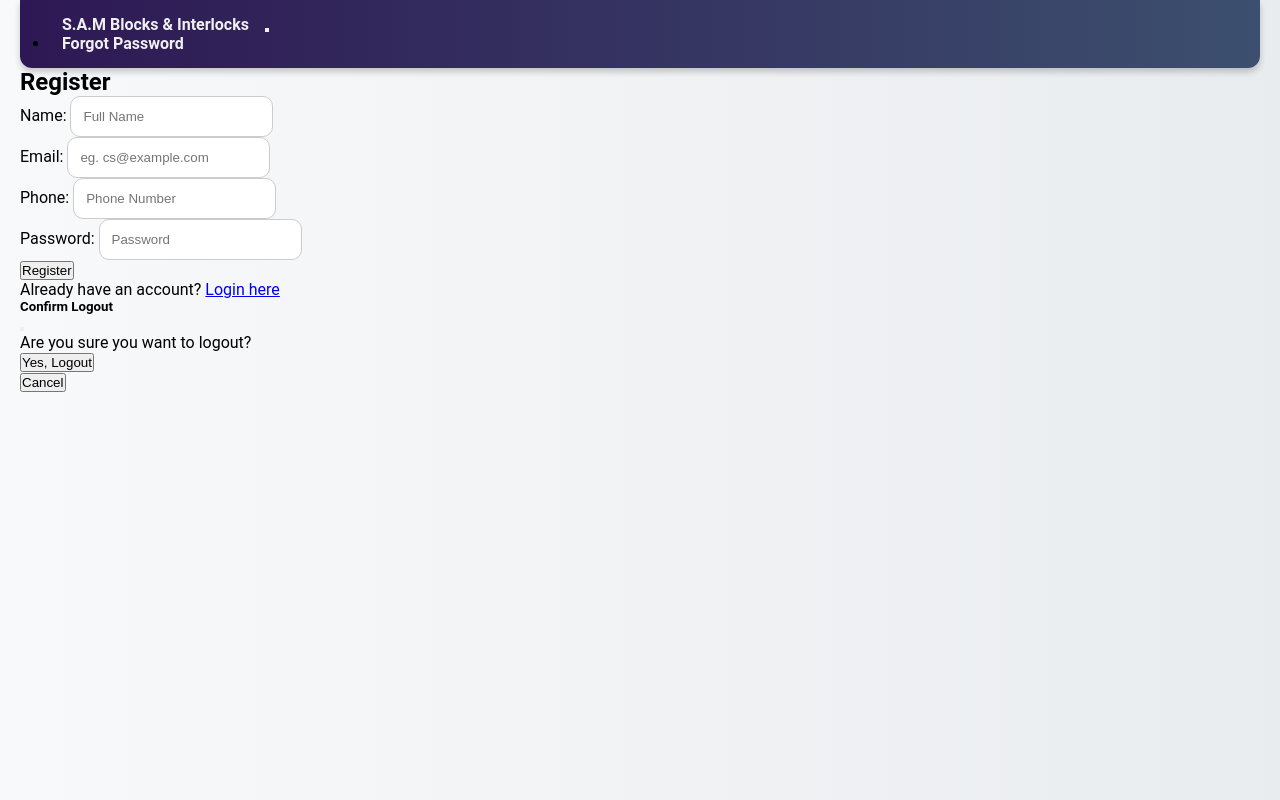
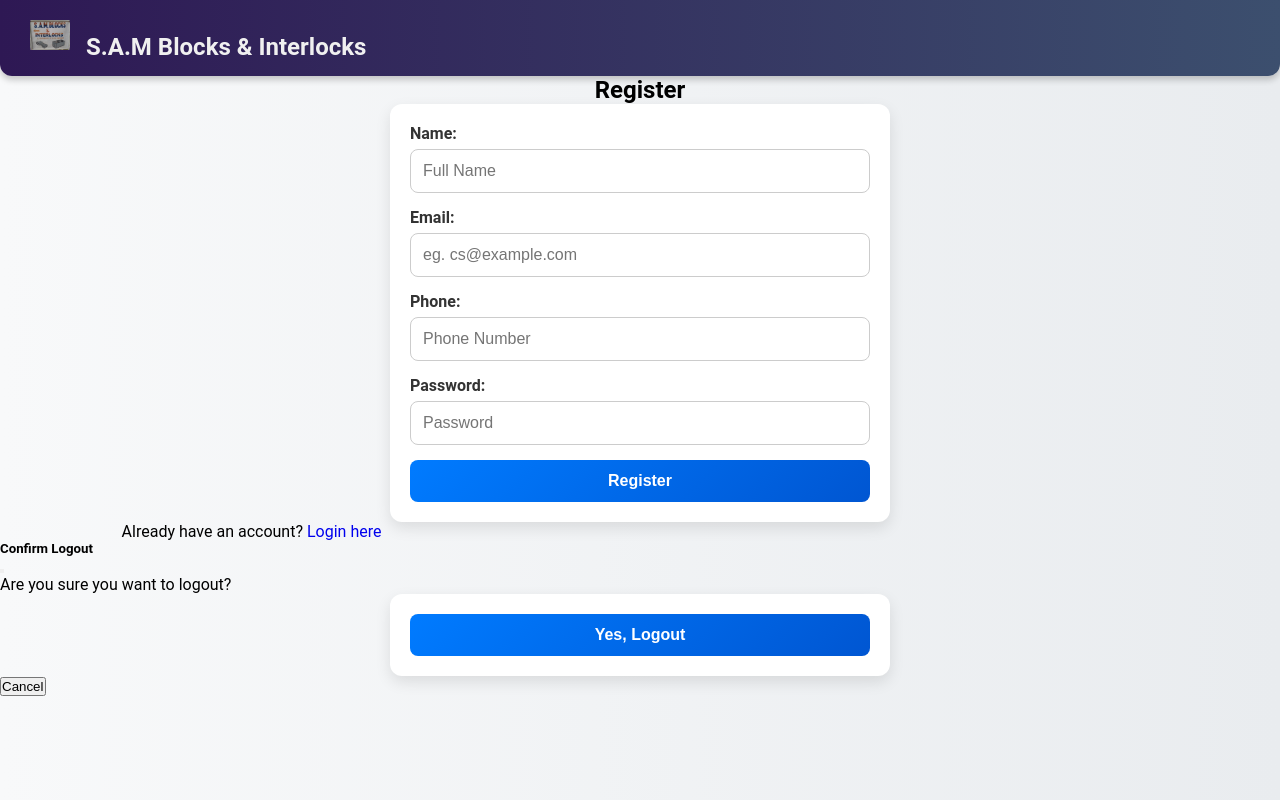
Before and after one commit to Teejay2223/sam-blocks-inventory, a Flask app: page /register in a window 1280 px wide. Run offline with Flask 3, Linux system fonts and the light colour scheme.

Commit message:
alot of changes

```diff
--- a/static/style.css
+++ b/static/style.css
@@ -4,52 +4,19 @@
   margin: 0;
   padding: 0;
 }
-.hero {
-  height: 70vh;
-  background-image: url("static/256aabfebe249b11cb06c4040b00ac7f.jpg") center/cover no-repeat;
-  position: relative;
-  display: flex;
-  justify-content: center;
-  align-items: center;
-  text-align: center;
-  color: white;
-}
-.hero::after {
-  content: '';
-  position: absolute;
-  inset: 0;
-}
 
 body {
-  margin: 0;
-  padding: 0;
   font-family: 'Segoe UI', sans-serif;
   background: url("/static/256aabfebe249b11cb06c4040b00ac7f.jpg") no-repeat center center fixed;
   background-size: cover;
-  padding-left: 20px;
-  padding-right: 20px;
+  padding: 0;  /* Removed side padding, will handle with container */
 }
 
-.overlay {
-  background: rgba(255, 255, 255, 0.8); /* translucent white layer */
-  backdrop-filter: blur(6px);            /* adds blur to background */
-  min-height: 100vh;
-  display: flex;
-  flex-direction: column;
-  justify-content: center;
-  align-items: center;
-  text-align: center;
-  padding: 40px;
+.container {
+  width: 90%;
+  max-width: 1200px;
+  margin: auto;
 }
-
-a.btn, .btn {
-  text-decoration: none !important;
-}
-
-
-
-
-
 
 /* Navbar */
 nav.navbar {
@@ -57,12 +24,29 @@ nav.navbar {
   padding: 15px 30px;
   box-shadow: 0 4px 6px rgba(0, 0, 0, 0.2);
   border-radius: 0 0 12px 12px;
+
+  display: flex; /* Flexbox */
+  justify-content: space-between;
+  align-items: center;
 }
-.navbar-brand, .nav-link {
+
+.navbar-brand {
+  color: #f0f0f0;
+  font-weight: bold;
+  font-size: 1.5rem;
+  text-decoration: none;
+}
+
+.navbar-nav {
+  display: flex;
+  gap: 20px;
+  list-style: none;
+}
+
+.nav-link {
   color: #f0f0f0;
   font-weight: bold;
   text-decoration: none;
-  margin: 0 12px;
   transition: 0.3s;
 }
 .nav-link:hover {
@@ -74,6 +58,7 @@ nav.navbar {
   height: 70vh;
   background: url('/static/hero-bg.jpg') center/cover no-repeat;
   position: relative;
+
   display: flex;
   justify-content: center;
   align-items: center;
@@ -99,8 +84,18 @@ nav.navbar {
   font-size: 1.2rem;
 }
 
-/* Cards */
+/* Cards Layout */
+.cards-container {
+  display: flex;
+  flex-wrap: wrap;
+  gap: 20px;
+  justify-content: center;
+  margin: 40px 0;
+}
+
 .card {
+  flex: 1 1 calc(33.333% - 20px); /* Responsive 3 per row */
+  min-width: 280px;
   border: none;
   border-radius: 15px;
   background: #fff;
@@ -173,3 +168,70 @@ footer a {
 footer a:hover {
   text-decoration: underline;
 }
+/* Logo inside navbar */
+.navbar-brand img {
+  height: 60px;          /* keeps it neat, not too big */
+  width: auto;           /* maintain aspect ratio */
+  border-radius: 8px;    /* optional: soft corners */
+  object-fit: contain;   /* makes sure it doesn’t stretch */
+  margin-right: 10px;    /* space between logo and text */
+  transition: transform 0.2s ease;
+}
+
+.navbar-brand img:hover {
+  transform: scale(1.05); /* subtle hover effect */
+}
+/* Form Container */
+form {
+  max-width: 500px;       /* keeps form neat, not stretched */
+  margin: 0 auto;         /* center align on page */
+  padding: 20px;
+  background: #fff;       /* white card look */
+  border-radius: 12px;
+  box-shadow: 0 6px 15px rgba(0,0,0,0.1);
+}
+
+/* Labels */
+form label {
+  display: block;
+  font-weight: bold;
+  margin-bottom: 6px;
+  color: #333;
+}
+
+/* Input fields */
+form .form-control {
+  width: 100%;             /* full width */
+  padding: 12px;
+  margin-bottom: 15px;     /* space between fields */
+  border: 1px solid #ccc;
+  border-radius: 8px;
+  font-size: 1rem;
+  transition: border 0.3s ease, box-shadow 0.3s ease;
+}
+
+/* Focus effect */
+form .form-control:focus {
+  border-color: #007bff;
+  box-shadow: 0 0 6px rgba(0, 123, 255, 0.3);
+  outline: none;
+}
+
+/* Submit Button */
+form button {
+  width: 100%;
+  padding: 12px;
+  border-radius: 8px;
+  border: none;
+  background: linear-gradient(135deg, #007bff, #0056d2);
+  color: #fff;
+  font-size: 1rem;
+  font-weight: bold;
+  cursor: pointer;
+  transition: background 0.3s ease, transform 0.2s ease;
+}
+
+form button:hover {
+  background: linear-gradient(135deg, #0056d2, #0041a3);
+  transform: translateY(-2px);
+}
--- a/templates/base.html
+++ b/templates/base.html
@@ -39,17 +39,15 @@
 
   <!-- Navbar -->
   <nav class="navbar navbar-expand-lg navbar-dark bg-dark">
-    <div class="container-fluid">
-      <a class="navbar-brand" href="{{ url_for('index') }}">S.A.M Blocks & Interlocks</a>
-      <button class="navbar-toggler" type="button" data-bs-toggle="collapse" data-bs-target="#navbarNav" aria-label="Toggle navigation">
-        <span class="navbar-toggler-icon"></span>
-      </button>
+    <a class="navbar-brand" href="{{ url_for('index') }}">
+  <img src="{{ url_for('static', filename='sam.jpg') }}" alt="S.A.M Logo" style="image-radius: 50%; width: 40px; height: 40px; margin-right: 10px;">
+  <span>S.A.M Blocks & Interlocks</span>
+</a>
+
       <div class="collapse navbar-collapse" id="navbarNav">
         <ul class="navbar-nav ms-auto">
           {% if not session.get('user_id') %}
             <!-- Guest links -->
-        <li class="nav-item"><a class="nav-link" href="{{ url_for('forgot_password') }}">Forgot Password</a></li>
-
           {% elif session.get('role') == 'Admin' %}
             <!-- Admin links -->
             <li class="nav-item"><a class="nav-link" href="{{ url_for('dashboard') }}">Dashboard</a></li>
@@ -61,6 +59,7 @@
           {% else %}
             <!-- Customer links -->
             <li class="nav-item"><a class="nav-link" href="{{ url_for('customer_home') }}">Home</a></li>
+            <li class="nav-item"><a class="nav-link" href="{{ url_for('place_order') }}">Products</a></li>
             <li class="nav-item"><a class="nav-link" href="{{ url_for('list_orders') }}">My Orders</a></li>
             <li class="nav-item"><a class="nav-link" href="{{ url_for('logout') }}">Logout</a></li>
           {% endif %}
--- a/templates/login.html
+++ b/templates/login.html
@@ -16,9 +16,9 @@
           </div>
           <button type="submit" class="btn btn-primary w-100">Login</button>
         </form>
-        <p><a href="{{ url_for('forgot_password') }}">Forgot Password?</a></p>
+        <p><a href="{{ url_for('forgot_password') }}" style="text-decoration: none;">Forgot Password?</a></p>
 
-        <p class="text-center mt-3">Don't have an account? <a href="/register">Register here</a></p>
+        <p class="text-center mt-3">Don't have an account? <a href="/register" style="text-decoration: none;">Register here</a></p>
       </div>
     </div>
   </div>
--- a/templates/register.html
+++ b/templates/register.html
@@ -10,7 +10,7 @@
     {% block title %}Register{% endblock %}
     {% block content %}
     <div class="container mt-5">
-        <h2 class="text-center">Register</h2>
+        <h2 class="text-center" style="text-align: center;">Register</h2>
         <form method="POST" action="{{ url_for('register') }}">
             <div class="mb-3">
                 <label for="name" class="form-label">Name:</label>
@@ -31,7 +31,7 @@
             <button type="submit" class="btn btn-success">Register</button>
         </form>
         <div class="mt-3 text-center">
-            <p>Already have an account? <a href="{{ url_for('login') }}">Login here</a></p>
+            <p>Already have an account? <a href="{{ url_for('login') }}" style="text-decoration: none;">Login here</a></p>
         </div>
     </div>
     {% endblock %}
--- a/templates/welcome.html
+++ b/templates/welcome.html
@@ -7,7 +7,7 @@
     <h1 class="display-4">Welcome to <span style="color:#ffd966;">S.A.M Blocks & Interlocks</span></h1>
     <p class="lead">Strong. Reliable. Built to last.</p>
      <div class="mb-4">
-        <img src="static/256aabfebe249b11cb06c4040b00ac7f.jpg" alt="Blocks" class="img-fluid rounded shadow" style="max-width: 200px; display:inline; margin-bottom: 20px; height: auto;">
+        <img src="static/sam.jpg" alt="Blocks" class="img-fluid rounded shadow" style="max-width: 200px; display:inline; margin-bottom: 20px; height: auto;">
     </div>
 
     <div class="mt-4">
```
